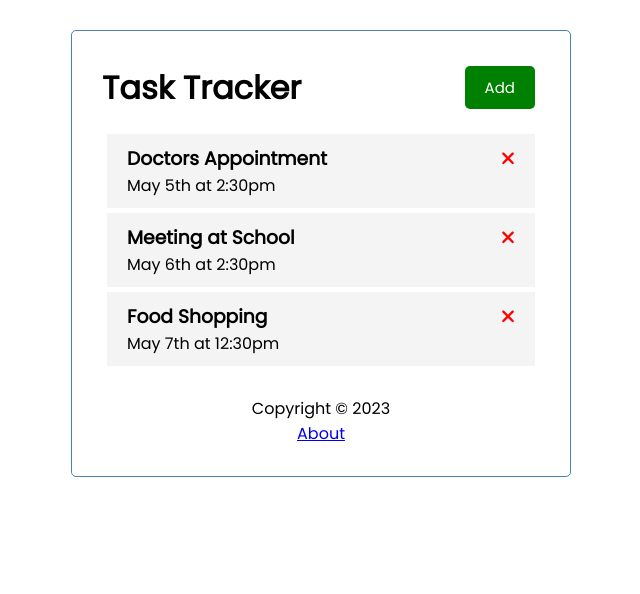
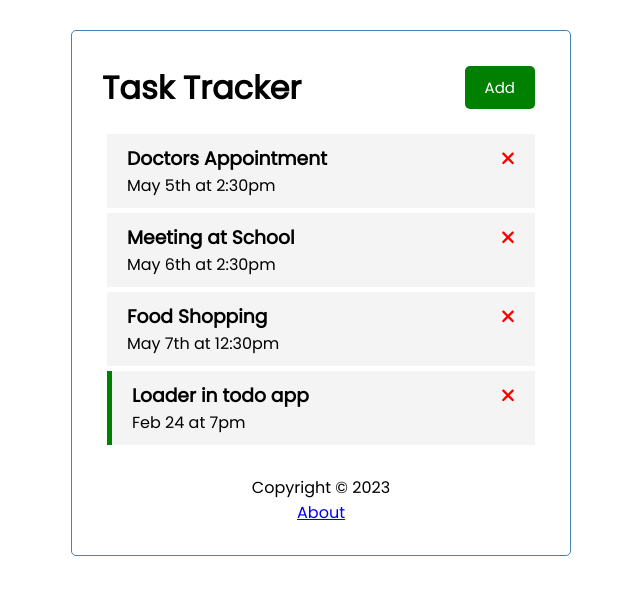
Before and after one commit to Nabia-Sheikh/angular-bootcamp, an Angular app: page / in a window 1280 px wide. Shown: the top 594 px of the page, without its empty margins (319-959 px from the left). Built offline with nearby package versions, Linux system fonts and the light colour scheme; data requests are answered from the project's data file.

Commit message:
closing form after submission

```diff
--- a/db.json
+++ b/db.json
@@ -17,6 +17,12 @@
       "text": "Food Shopping",
       "day": "May 7th at 12:30pm",
       "reminder": false
+    },
+    {
+      "text": "Loader in todo app",
+      "day": "Feb 24 at 7pm",
+      "reminder": true,
+      "id": 4
     }
   ]
 }
--- a/src/app/components/add-task/add-task.component.ts
+++ b/src/app/components/add-task/add-task.component.ts
@@ -38,5 +38,7 @@ export class AddTaskComponent {
     this.text = '';
     this.day = '';
     this.reminder = false;
+
+    this.uiService.toggleAddTask();
   }
 }
--- a/src/app/components/tasks/tasks.component.ts
+++ b/src/app/components/tasks/tasks.component.ts
@@ -9,6 +9,7 @@ import { Task } from 'src/app/Task';
 })
 export class TasksComponent {
   tasks: Task[] = [];
+  loading: boolean = true;
 
   constructor(private tasksService: TasksService) {}
 
```
